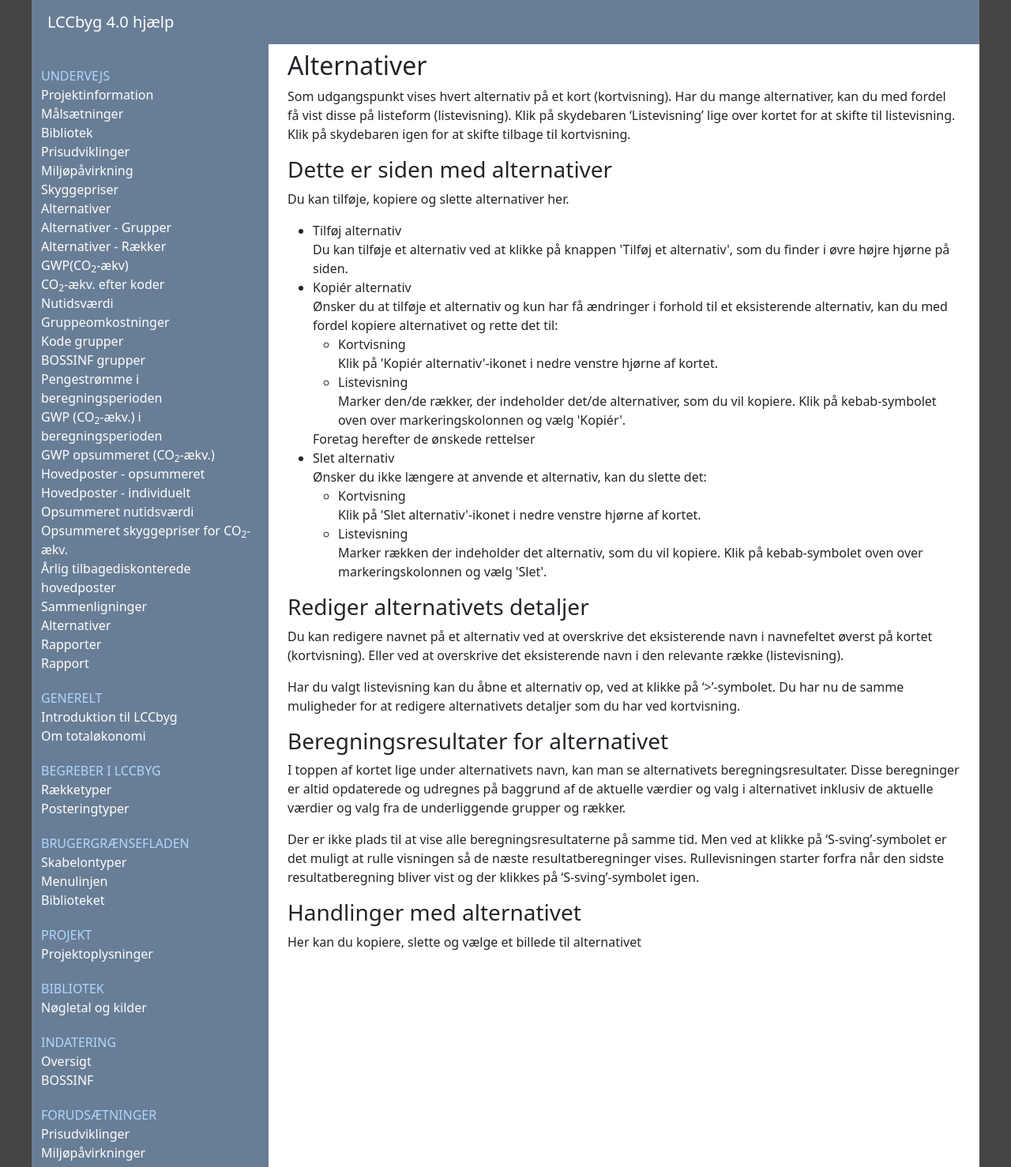
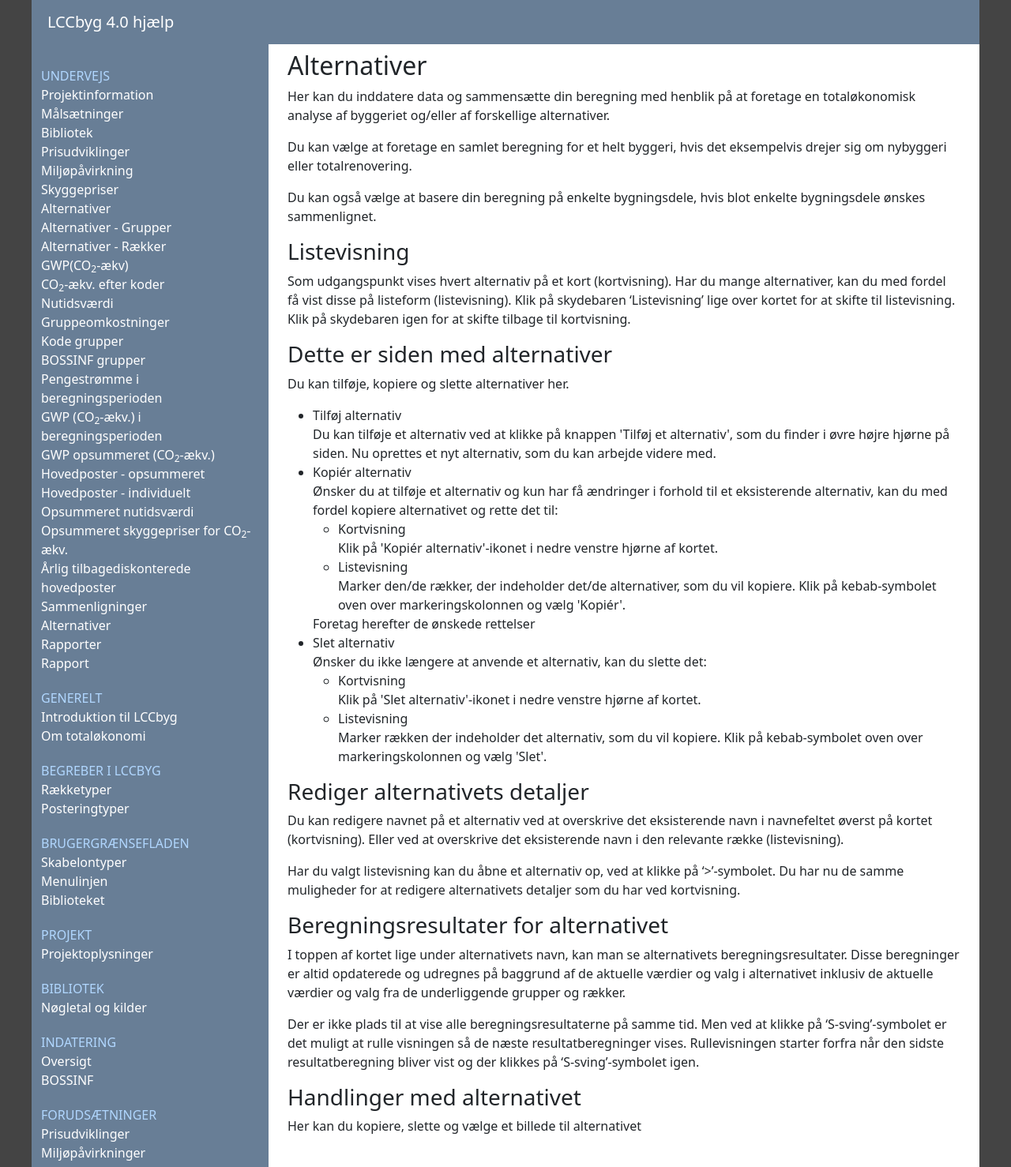
Before and after one commit to LccBuild/lccbyg-docs, a Jekyll site: the page built from docs/help/40/da/alternatives.md, in a window 1280 px wide. Shown: the whole page at 79% size. Built offline with Jekyll 4.4.1, drawn with Linux system fonts in a browser that asks for light colours.

Commit message:
Update alternatives.md

```diff
--- a/docs/help/40/da/alternatives.md
+++ b/docs/help/40/da/alternatives.md
@@ -5,6 +5,14 @@ date: "2024-01-01"
 ---
 
 
+Her kan du inddatere data og sammensætte din beregning med henblik på at foretage en totaløkonomisk analyse af byggeriet og/eller af forskellige alternativer.
+
+Du kan vælge at foretage en samlet beregning for et helt byggeri, hvis det eksempelvis drejer sig om nybyggeri eller totalrenovering.
+
+Du kan også vælge at basere din beregning på enkelte bygningsdele, hvis blot enkelte bygningsdele ønskes sammenlignet.
+
+
+### Listevisning {#listdisplay}
 Som udgangspunkt vises hvert alternativ på et kort (kortvisning).
 Har du mange alternativer, kan du med fordel få vist disse på listeform (listevisning).
 Klik på skydebaren 'Listevisning' lige over kortet for at skifte til listevisning.
@@ -19,6 +27,7 @@ Du kan tilføje, kopiere og slette alternativer her.
 <ul>
 <li>Tilføj alternativ</li>
 Du kan tilføje et alternativ ved at klikke på knappen 'Tilføj et alternativ', som du finder i øvre højre hjørne på siden.
+Nu oprettes et nyt alternativ, som du kan arbejde videre med.
 <br />
 <li>Kopiér alternativ</li>
 Ønsker du at tilføje et alternativ og kun har få ændringer i forhold til et eksisterende alternativ, kan du med fordel kopiere alternativet og rette det til:
```
